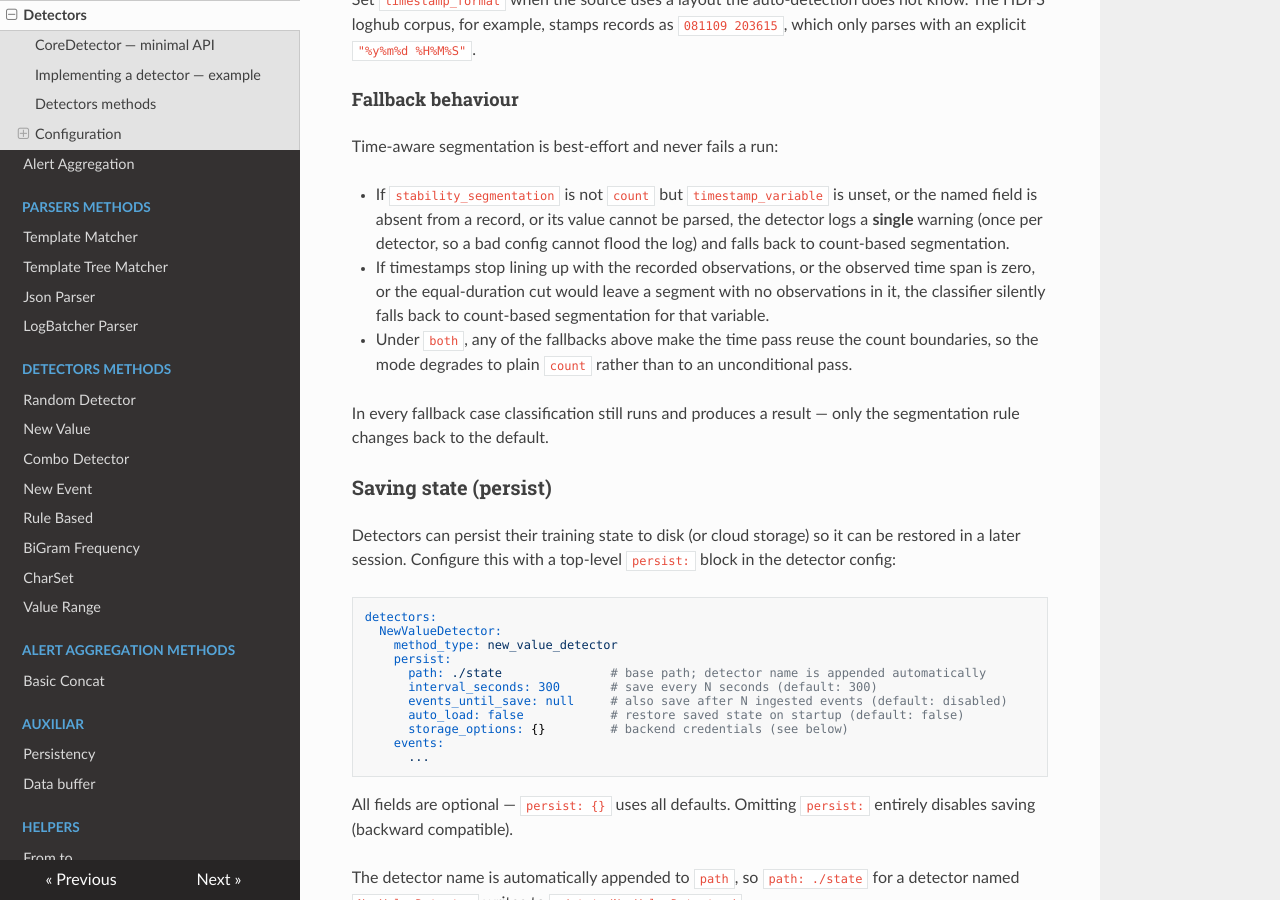
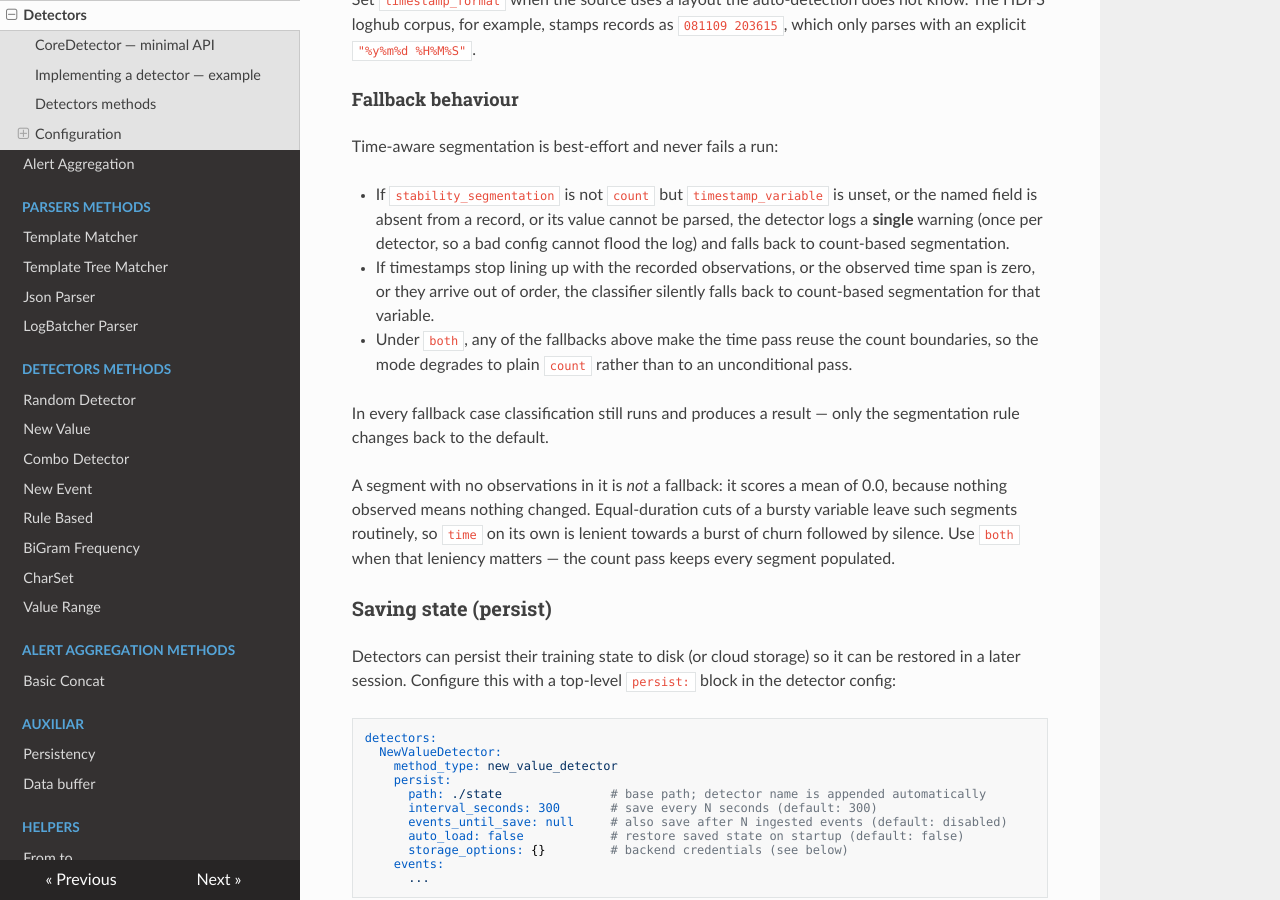
Before and after one commit to ait-detectmate/DetectMateLibrary, an MkDocs documentation site: the page built from docs/detectors.md, in a window 1280 px wide and 900 px high, scrolled down 5646 px. Built offline with MkDocs 1.6.1, drawn with Linux system fonts in a browser that asks for light colours; nearby versions of some CDN libraries.

Commit message:
fix: score empty duration segments as 0.0 instead of falling back to count
An equal-duration cut that left a segment with no observations used to
discard the time boundaries wholesale and re-cut the series by count.
That guard existed because an empty segment produced a nan mean and
`not nan >= thresh` is an unconditional pass -- a bursty variable could
be called STABLE while churning.

Score the empty segment 0.0 instead: nothing observed in a window means
nothing changed in it. segment_means is now always finite, so the
verdict no longer leans on nan comparison semantics, and time mode keeps
its own boundaries in exactly the case the fallback used to swallow.

The leniency the guard prevented is real and now reachable: a burst of
churn followed by silence is time-STABLE with means [0.5, 0, 0, 0].
"both" is the answer to it -- the count pass keeps every segment
populated and still calls that series UNSTABLE.

Co-Authored-By: Claude Opus 5 <noreply@anthropic.com>

```diff
--- a/docs/detectors.md
+++ b/docs/detectors.md
@@ -280,14 +280,19 @@ Time-aware segmentation is best-effort and never fails a run:
   **single** warning (once per detector, so a bad config cannot flood the log) and
   falls back to count-based segmentation.
 * If timestamps stop lining up with the recorded observations, or the observed time
-  span is zero, or the equal-duration cut would leave a segment with no observations
-  in it, the classifier silently falls back to count-based segmentation for that
-  variable.
+  span is zero, or they arrive out of order, the classifier silently falls back to
+  count-based segmentation for that variable.
 * Under `both`, any of the fallbacks above make the time pass reuse the count boundaries,
   so the mode degrades to plain `count` rather than to an unconditional pass.
 
 In every fallback case classification still runs and produces a result — only the
 segmentation rule changes back to the default.
+
+A segment with no observations in it is *not* a fallback: it scores a mean of 0.0,
+because nothing observed means nothing changed. Equal-duration cuts of a bursty
+variable leave such segments routinely, so `time` on its own is lenient towards a
+burst of churn followed by silence. Use `both` when that leniency matters — the
+count pass keeps every segment populated.
 
 
 ### Saving state (persist)
```
Also changed, not shown: 2 other files.
